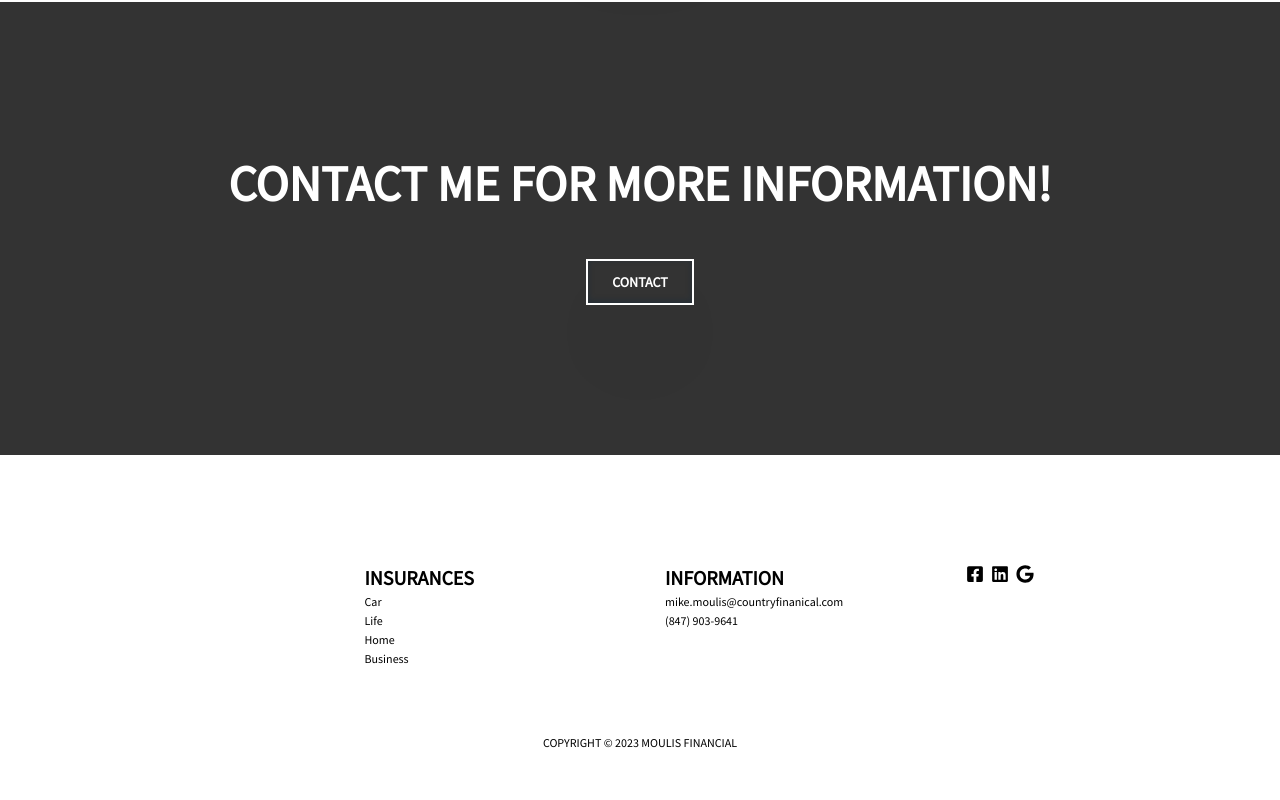
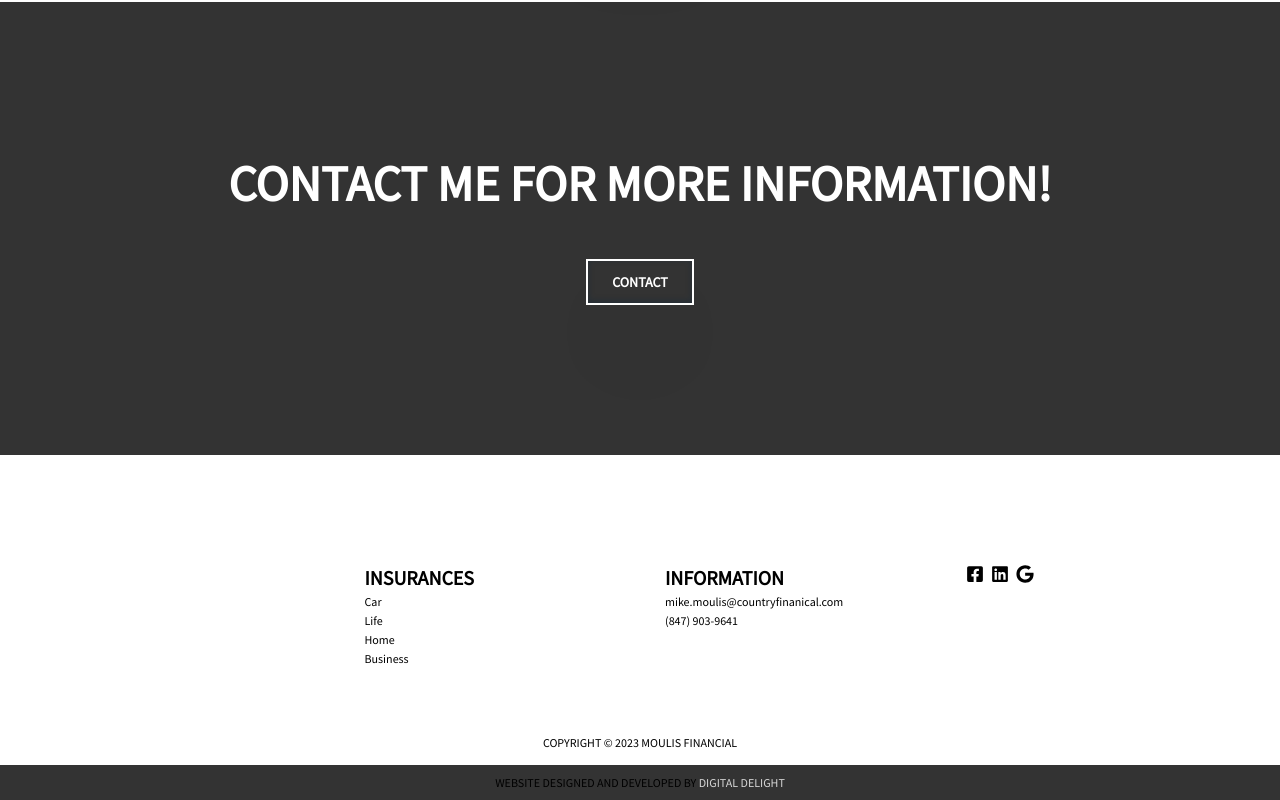
Before and after one commit to dcrame2/insurance-agent, a React (Create React App) app: page / in a window 1280 px wide. Shown: the part 2828-3628 px from the top of the page. Before the commit the page ends 3593 px from the top, so only its background shows below. Built offline with nearby package versions, Linux system fonts and the light colour scheme.

Commit message:
footer dd addts

```diff
--- a/src/components/Footer.jsx
+++ b/src/components/Footer.jsx
@@ -1,14 +1,42 @@
-import styled from 'styled-components';
-import { Variables } from '../styles/Variables';
-import { MediaQueries, Container } from '../styles/Utilities';
-import { useEffect, useState } from 'react';
-import { PSmallStyles, H4Styles } from '../styles/Type';
-import { NavLink } from 'react-router-dom';
-import { motion } from 'framer-motion';
+import styled from "styled-components";
+import { Variables } from "../styles/Variables";
+import { MediaQueries, Container } from "../styles/Utilities";
+import { useEffect, useState } from "react";
+import { PSmallStyles, H4Styles } from "../styles/Type";
+import { NavLink } from "react-router-dom";
+import { motion } from "framer-motion";
 
 const FooterElm = styled.footer`
   position: relative;
   /* background-color: ${Variables.color12}; */
+  .digital-delight {
+    padding: 10px 0;
+    width: 100%;
+    background-color: ${Variables.secondaryColor};
+    div {
+      ${Container}
+      p {
+        color: ${Variables.black};
+        ${PSmallStyles}
+        text-transform: uppercase;
+        text-align: center;
+      }
+      a {
+        /* display: block; */
+        color: ${Variables.white};
+        text-align: center;
+        margin-top: 8px;
+        opacity: 0.8;
+        transition: color ease 0.4s;
+
+        &:hover {
+          color: ${Variables.primaryColor};
+          transition: color ease 0.4s;
+          position: relative;
+        }
+      }
+    }
+  }
 
   .bottom-color-strip {
     /* background-color: ${Variables.black}; */
@@ -119,7 +147,7 @@ const FooterInner = styled.div`
           position: relative;
 
           ::before {
-                        content: '';
+            content: "";
             position: absolute;
             width: 100%;
             height: 1px;
@@ -146,10 +174,10 @@ export default function Footer({ data }) {
       {/* <OpaqueFilter> */}
       <FooterInner>
         <motion.a
-                    href='/'
+          href="/"
           whileHover={{ scale: 1.05 }}
           whileTap={{ scale: 0.9 }}
-                    transition={{ type: 'spring', stiffness: 400, damping: 17 }}
+          transition={{ type: "spring", stiffness: 400, damping: 17 }}
         >
           <img
             src={Variables.logoWhite}
@@ -163,10 +191,7 @@ export default function Footer({ data }) {
           {data.resources.links.map((link, index) => {
             return (
               <li key={`resource-link-${index}`}>
-                                <NavLink
-                                    to={`${link.href}`}
-                                    activeclassname='active'
-                                >
+                <NavLink to={`${link.href}`} activeclassname="active">
                   {link.text}
                 </NavLink>
               </li>
@@ -185,14 +210,14 @@ export default function Footer({ data }) {
             );
           })}
         </ul>
-                <ul className='social-icons'>
+        <ul className="social-icons">
           {/* <li>
             <h2>{data.socialMedia.heading}</h2>
           </li> */}
           {data.socialMedia.links.map((link, index) => {
             return (
               <li key={`information-link${index}`}>
-                                <a target='_blank' href={`${link.href}`}>
+                <a target="_blank" href={`${link.href}`}>
                   {link.icon}
                 </a>
               </li>
@@ -201,9 +226,17 @@ export default function Footer({ data }) {
         </ul>
       </FooterInner>
       {/* </OpaqueFilter> */}
-            <div className='bottom-color-strip'>
+      <div className="bottom-color-strip">
         <div>
           <p>{`Copyright © ${date} ${Variables.companyName}`}</p>
+        </div>
+      </div>
+      <div className="digital-delight">
+        <div>
+          <p>
+            Website designed and developed by
+            <a href="https://thedigitaldelight.com/"> Digital Delight</a>
+          </p>
         </div>
       </div>
     </FooterElm>
```
Lines whose indentation alone changed are shown as unchanged.
